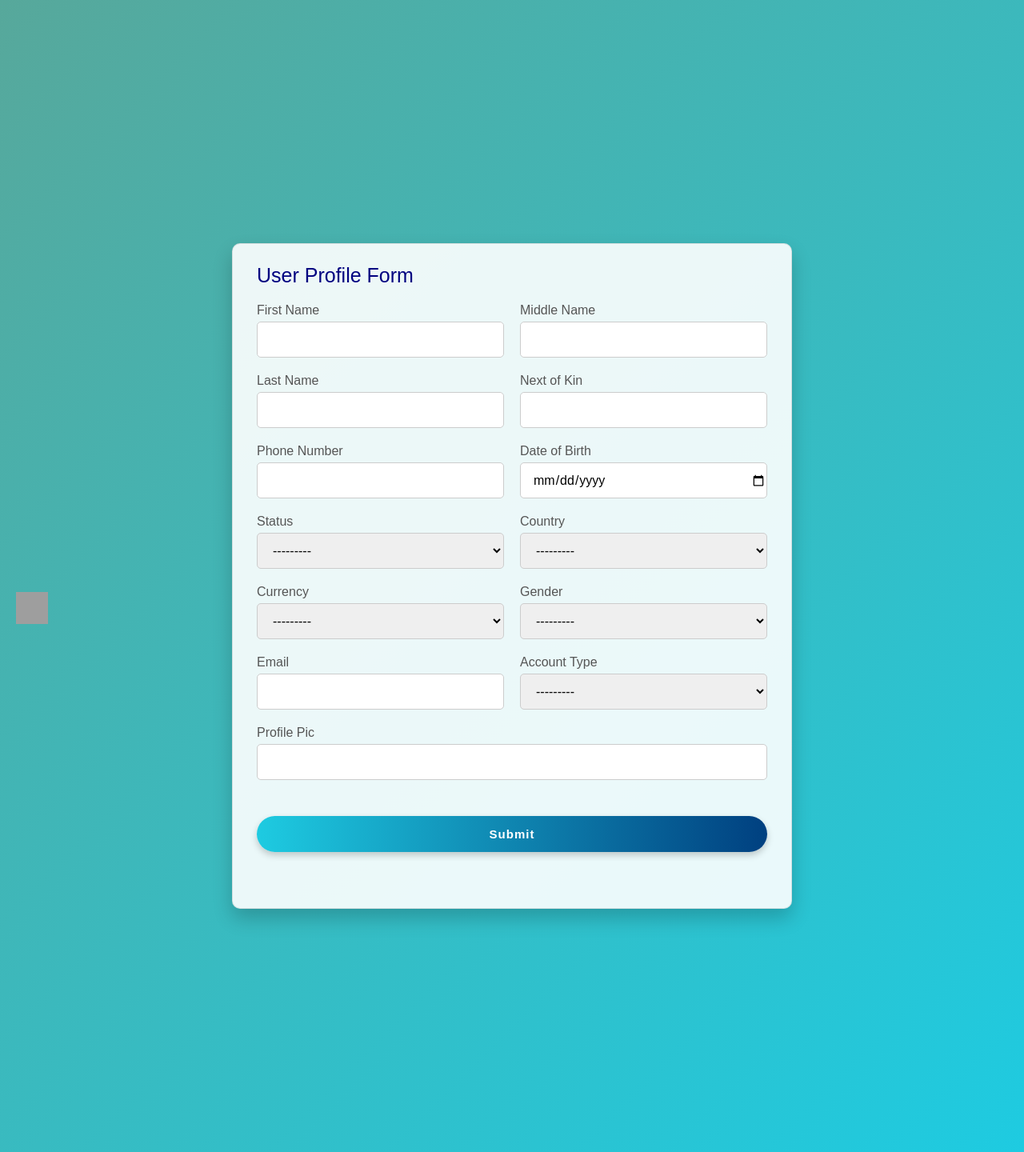
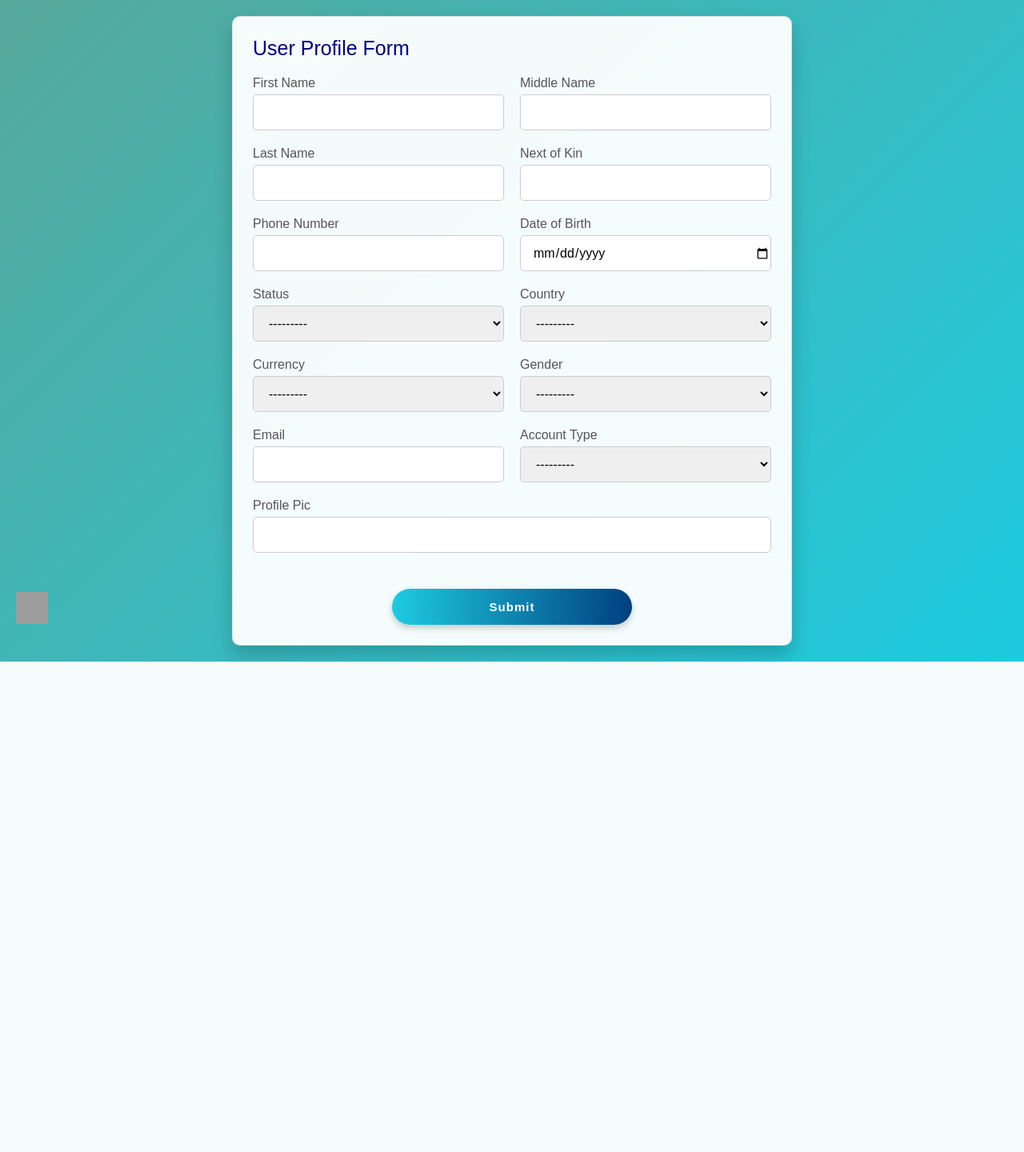
Before and after one commit to Rayflex189/Streamline-online-banking, a Django app: page /reset_setting/ in a window 1280 px wide. Shown: the whole page at 80% size. After the commit the page ends 827 px from the top, so only its background shows below. Run offline with Django 5.2, Linux system fonts and the light colour scheme; a user stored in the database is signed in; data comes from the database, SQL or seed files in the repository; grey boxes are pictures that could not be loaded.

Commit message:
Update reset_setting.html
Save

```diff
--- a/BANK/bank_app/templates/bank_app/reset_setting.html
+++ b/BANK/bank_app/templates/bank_app/reset_setting.html
@@ -5,14 +5,10 @@
   <meta charset="UTF-8">
   <meta name="viewport" content="width=device-width, initial-scale=1.0">
   <title>Axis First Bank - Profile Edit</title>
-<link
-    rel="icon"
-    href=
-"{% static 'images/IMG-20250430-WA0016.jpg' %}"
-    type="image/x-icon"
-/>
+  <link rel="icon" href="{% static 'images/IMG-20250430-WA0016.jpg' %}" type="image/x-icon"/>
   <link rel="stylesheet" href="https://cdnjs.cloudflare.com/ajax/libs/font-awesome/6.0.0-beta3/css/all.min.css">
-    <style type="text/css">
+
+  <style>
     :root {
       --primary-color: #1ecbe1;
       --secondary-color: #004080;
@@ -27,28 +23,25 @@
       font-family: 'Poppins', sans-serif;
     }
 
-
     body {
       margin: 0;
-  padding: 0;
+      padding: 20px;
       font-family: Arial, sans-serif;
-  background-image:  linear-gradient(135deg, rgba(0, 0, 0, 0), rgba(0, 0, 0, 0.2));
-  background: linear-gradient(135deg, #57a89b, #1ecbe1); /* Light grey with opacity */
+      background: linear-gradient(135deg, #57a89b, #1ecbe1);
       display: flex;
       justify-content: center;
       align-items: center;
-  height: 180vh;
+      min-height: 100vh;
     }
 
     .container {
       max-width: 700px;
       width: 100%;
-            background: rgba(255, 255, 255, 0.9); /* Semi-transparent white background */
-            padding: 25px 30px;
-            border-radius: 10px; /* More rounded corners */
-            box-shadow: 0 12px 24px rgba(0, 0, 0, 0.2); /* Deeper shadow for a more pronounced effect */
-            border: 1px solid rgba(0, 0, 0, 0.1); /* Optional subtle border */
-            overflow: hidden; /* Prevent content overflow */
+      background: rgba(255, 255, 255, 0.95);
+      padding: 25px;
+      border-radius: 10px;
+      box-shadow: 0 12px 24px rgba(0, 0, 0, 0.2);
+      border: 1px solid rgba(0, 0, 0, 0.1);
     }
 
     .container .title {
@@ -72,13 +65,20 @@
     .container form .user-details {
       display: flex;
       flex-wrap: wrap;
-            gap: 20px; /* Add space between fields */
+      gap: 20px;
       margin-bottom: 20px;
     }
 
     .container form .user-details .input-box {
-            flex: 1;
-            min-width: 250px; /* Minimum width to ensure fields are not too narrow */
+      flex: 1 1 300px;
+      min-width: 100%;
+    }
+
+    @media (min-width: 600px) {
+      .container form .user-details .input-box {
+        flex: 1 1 calc(50% - 20px);
+        min-width: 250px;
+      }
     }
 
     .container form .user-details .input-box .details {
@@ -105,13 +105,6 @@
       border-color: navy;
     }
 
-        .container form .profile-box .profile-title {
-            font-size: 20px;
-            font-weight: 500;
-            margin-bottom: 10px;
-            color: navy;
-        }
-
     .container form .user-details .input-box .error-message {
       color: red;
       font-size: 14px;
@@ -119,52 +112,31 @@
 
     form .button {
       height: 45px;
-            margin: 45px 0;
-            display: flex; /* Centering the button */
+      margin: 45px 0 0;
+      display: flex;
       justify-content: center;
     }
 
     form .button input {
       height: 100%;
       width: 100%;
+      max-width: 300px;
       outline: none;
       border: none;
       font-size: 15px;
-            font-weight: 600; /* Slightly bolder font weight for better emphasis */
+      font-weight: 600;
       letter-spacing: 1px;
       color: #fff;
-            border-radius: 25px; /* More rounded corners */
-            background: linear-gradient(to right, var(--primary-color), var(--secondary-color)); /* Gradient background */
-            box-shadow: 0 4px 8px rgba(0, 0, 0, 0.2); /* Subtle shadow */
-            cursor: pointer; /* Pointer cursor to indicate it's clickable */
-            transition: background 0.3s ease, box-shadow 0.3s ease; /* Smooth transition for hover effects */
+      border-radius: 25px;
+      background: linear-gradient(to right, var(--primary-color), var(--secondary-color));
+      box-shadow: 0 4px 8px rgba(0, 0, 0, 0.2);
+      cursor: pointer;
+      transition: background 0.3s ease, box-shadow 0.3s ease;
     }
 
     form .button input:hover {
-            background: linear-gradient(to right, var(--secondary-color), var(--primary-color)); /* Reverse gradient on hover */
-            box-shadow: 0 6px 12px rgba(0, 0, 0, 0.3); /* Slightly larger shadow on hover */
-        }
-
-        @media (max-width: 768px) {
-            .container {
-                padding: 15px;
-            }
-        }
-
-        @media (max-width: 480px) {
-            .container form .user-details {
-                flex-direction: column;
-                align-items: stretch;
-            }
-
-            .container form .user-details .input-box {
-                margin-bottom: 15px;
-                width: 100%;
-            }
-
-            .container form .profile-box {
-                margin-top: 20px;
-            }
+      background: linear-gradient(to right, var(--secondary-color), var(--primary-color));
+      box-shadow: 0 6px 12px rgba(0, 0, 0, 0.3);
     }
 
     /* Translate icon styles */
@@ -195,6 +167,7 @@
     .translate-icon:hover {
       animation: bounce 0.5s infinite alternate;
     }
+
   </style>
 </head>
 <body>
@@ -277,7 +250,7 @@
 
         <div class="input-box">
           <span class="details">Gender</span>
-                    {{ form.Gender }}  <!-- Updated field name to match model -->
+          {{ form.Gender }}
           {% if form.Gender.errors %}
             <p class="error-message">{{ form.Gender.errors }}</p>
           {% endif %}
@@ -298,16 +271,16 @@
             <p class="error-message">{{ form.account_type.errors }}</p>
           {% endif %}
         </div>
+
         <div class="input-box">
           <span class="details">Profile Pic</span>
-                    {{ form.profile_pic }}  <!-- New field -->
+          {{ form.profile_pic }}
           {% if form.profile_pic.errors %}
             <p class="error-message">{{ form.profile_pic.errors }}</p>
           {% endif %}
         </div>
+      </div>
 
-
-            </div>
       <div class="button">
         <input type="submit" value="Submit">
       </div>
@@ -320,7 +293,6 @@
   </div>
 
   <script>
-       // Translate icon animation
     const translateIcon = document.getElementById('translate-icon');
     translateIcon.addEventListener('mouseover', () => {
       translateIcon.style.animation = 'bounce 0.5s infinite alternate';
@@ -329,6 +301,5 @@
       translateIcon.style.animation = '';
     });
   </script>
-
 </body>
 </html>
```
Lines whose indentation alone changed are shown as unchanged.
